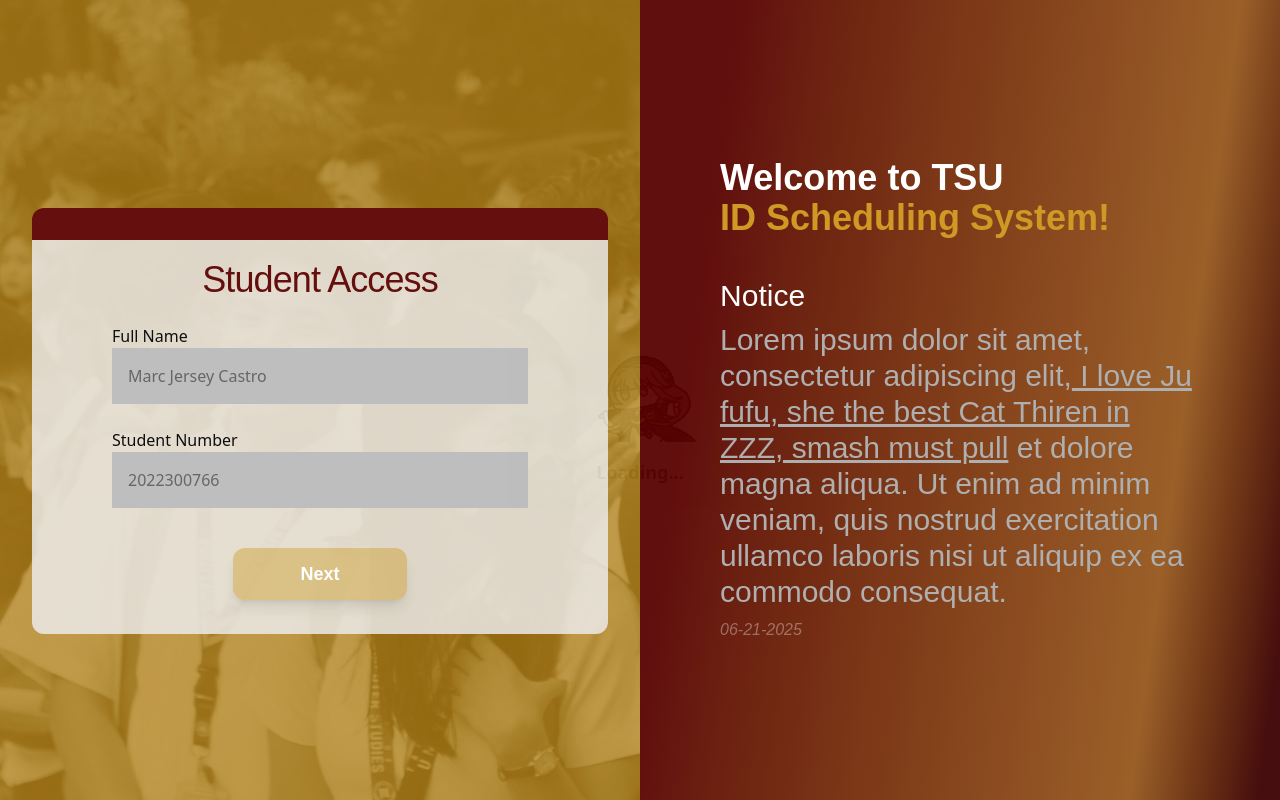
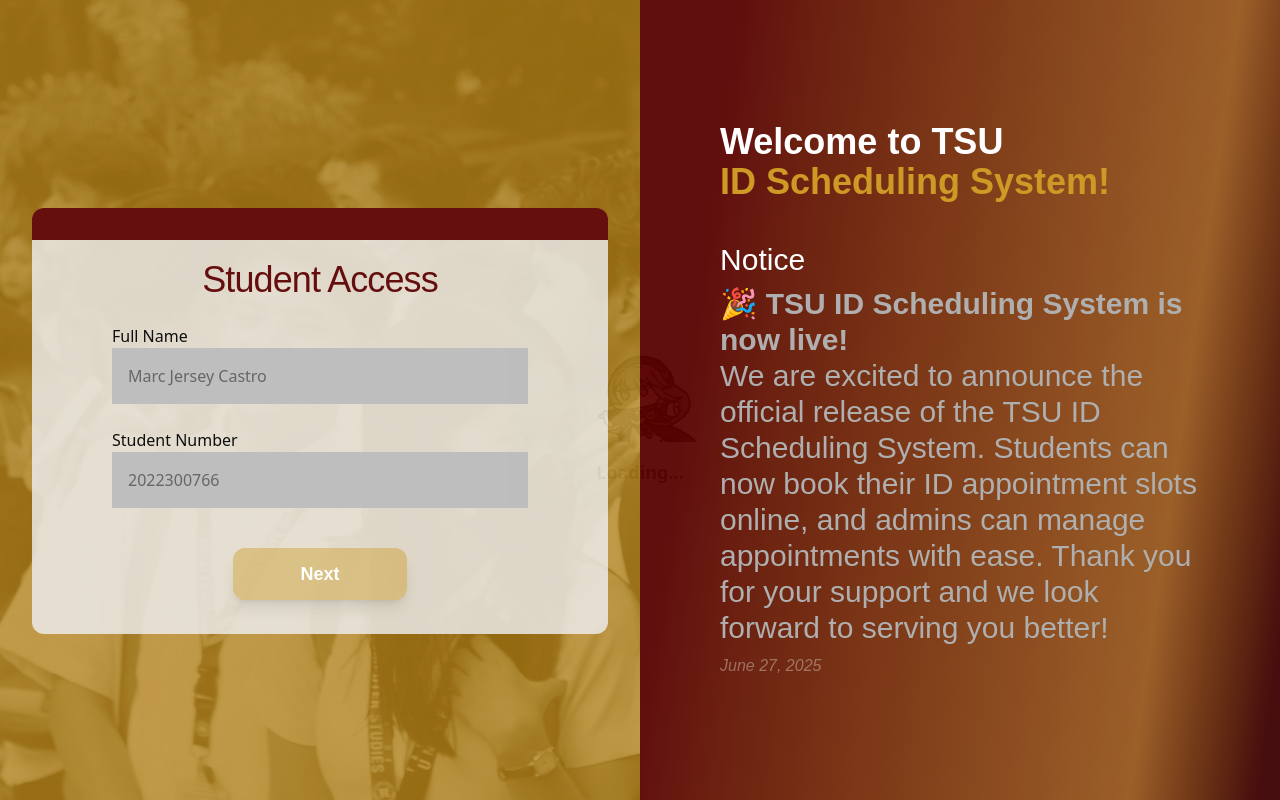
Before and after one commit to MUMEi-28/TSU-ID-Scheduling-System, a React (Vite) app in the folder frontend/: page / in a window 1280 px wide. Built offline with nearby package versions, Linux system fonts and the light colour scheme; a web font is replaced by a local one.

Commit message:
finishing touches for presentation
-added some.. stuff

```diff
--- a/frontend/index.html
+++ b/frontend/index.html
@@ -3,7 +3,7 @@
 
 <head>
   <meta charset="UTF-8" />
-  <link rel="icon" type="image/svg+xml" href="/vite.svg" />
+  <link rel="icon" type="image/png" href="/src/Components/public/kurukuru-logo.png" />
   <meta name="viewport" content="width=device-width, initial-scale=1.0" />
   <title>TSU ID Schedule</title>
 </head>
--- a/frontend/src/Components/Student/Pages/RegistrationForm.jsx
+++ b/frontend/src/Components/Student/Pages/RegistrationForm.jsx
@@ -60,7 +60,7 @@
                         return;
                     }
                 }
-                // Student login
+                // Student login (including new users)
                 if (loginResponse.data.student_token) {
                     localStorage.setItem('admin_token', loginResponse.data.student_token);
                     tokenSet = true;
@@ -280,11 +280,10 @@
                     <div className='w-full flex items-start justify-start flex-col gap-y-2'>
                         <h1 className='text-3xl sm:text-2xl md:text-3xl tracking-[.001vw] mt-0 font-medium'>Notice</h1>
                         <p className='text-base sm:text-lg md:text-xl lg:text-2xl xl:text-3xl text-[#AAAAAA]'>
-                            Lorem ipsum dolor sit amet, consectetur adipiscing elit,
-                            <u> I love Ju fufu, she the best Cat Thiren in ZZZ, smash must pull</u> et dolore magna aliqua.
-                            Ut enim ad minim veniam, quis nostrud exercitation ullamco laboris nisi ut aliquip ex ea commodo consequat.
+                            <strong>🎉 TSU ID Scheduling System is now live!</strong><br/>
+                            We are excited to announce the official release of the TSU ID Scheduling System. Students can now book their ID appointment slots online, and admins can manage appointments with ease. Thank you for your support and we look forward to serving you better!
                         </p>
-                        <p className='opacity-[.34] italic'>06-21-2025</p>
+                        <p className='opacity-[.34] italic'>June 27, 2025</p>
                     </div>
                 </div>
 
```
Also changed, not shown: frontend/src/Components/public/kurukuru-logo.png (added).
